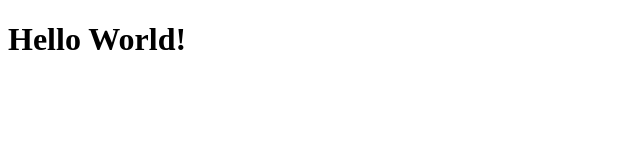
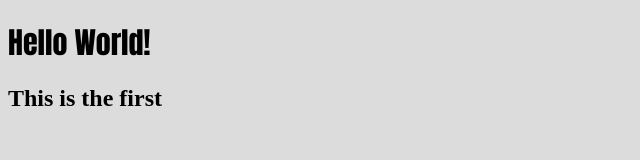
Before and after one commit to ivy2305/git-basics, a plain HTML site: page index.html in a window 1280 px wide. Shown: the whole page, without its empty margins (0-640 px from the left). Drawn offline with Linux system fonts and the light colour scheme.

Commit message:
changes section and styles h1

```diff
--- a/css/styles.css
+++ b/css/styles.css
@@ -1,3 +1,8 @@
 body {
     background-color: gainsboro;
 }
+
+h1 {
+    font-family: Impact, Haettenschweiler, 'Arial Narrow Bold', sans-serif;
+    font-size: 30px;
+}
--- a/index.html
+++ b/index.html
@@ -5,11 +5,15 @@
     <meta name="viewport" content="width=, initial-scale=1.0">
     <meta http-equiv="X-UA-Compatible" content="ie=edge">
     <title>Git Intro</title>
-    <link rel="styless.css">
+    <link rel="stylesheet" href="css/styles.css">
 </head>
 <body>
     <header>
         <h1>Hello World!</h1>
     </header>
+
+    <section>
+        <h2> This is the first </h2>
+    </section>
 </body>
 </html>
```
